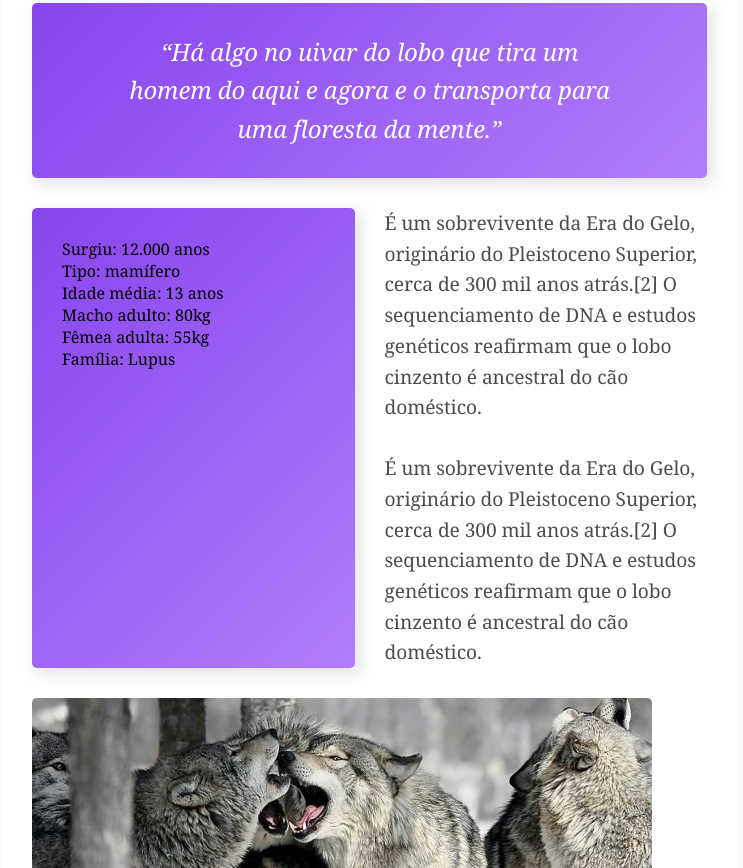
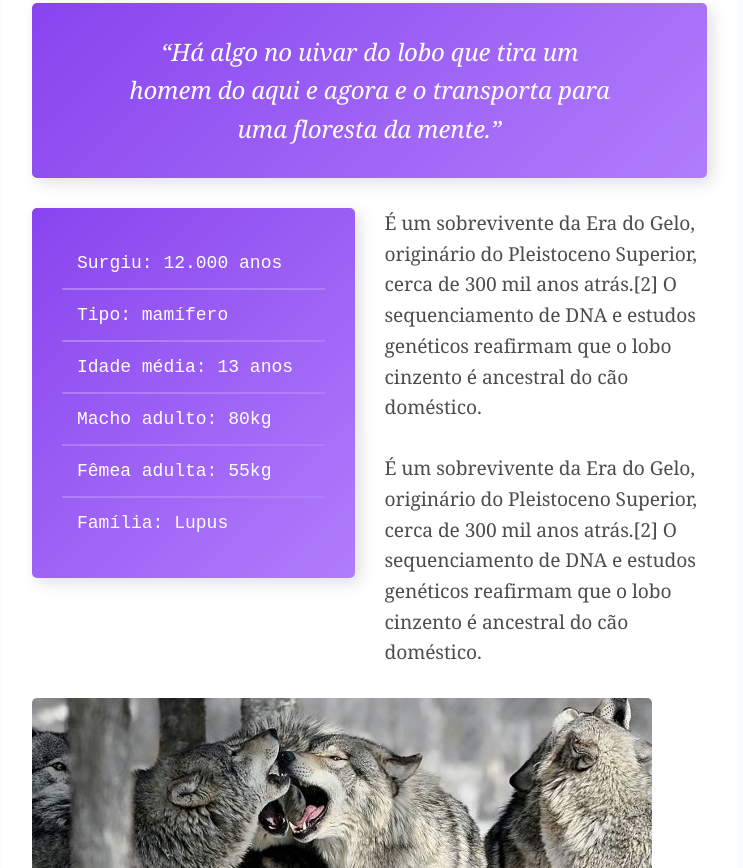
Before and after one commit to devMagno/wildbeast, a plain HTML site: page index.html in a window 1280 px wide. Shown: the part 1139-2007 px from the top of the page, without its empty margins (243-986 px from the left). Drawn offline with Linux system fonts and the light colour scheme.

Commit message:
Adiciona estilos da seção de atributos

```diff
--- a/css/style.css
+++ b/css/style.css
@@ -162,6 +162,7 @@ p {
 }
 
 .quote, .attributes {
+  align-self: start;
   padding: 30px;
   background: linear-gradient(135deg, #8844ee, #B07DFB);
   border-radius: 5px;
@@ -174,6 +175,16 @@ p {
   color: white;
   max-width: 500px;
   margin: 0 auto;
+}
+
+.attributes li {
+  color: white;
+  font-family: 'Courier New', Courier, monospace;
+  font-size: 1.125em;
+  padding: 15px;
+}
+.attributes li + li {
+  border-top: 2px solid #B07DFB;
 }
 
 
```
